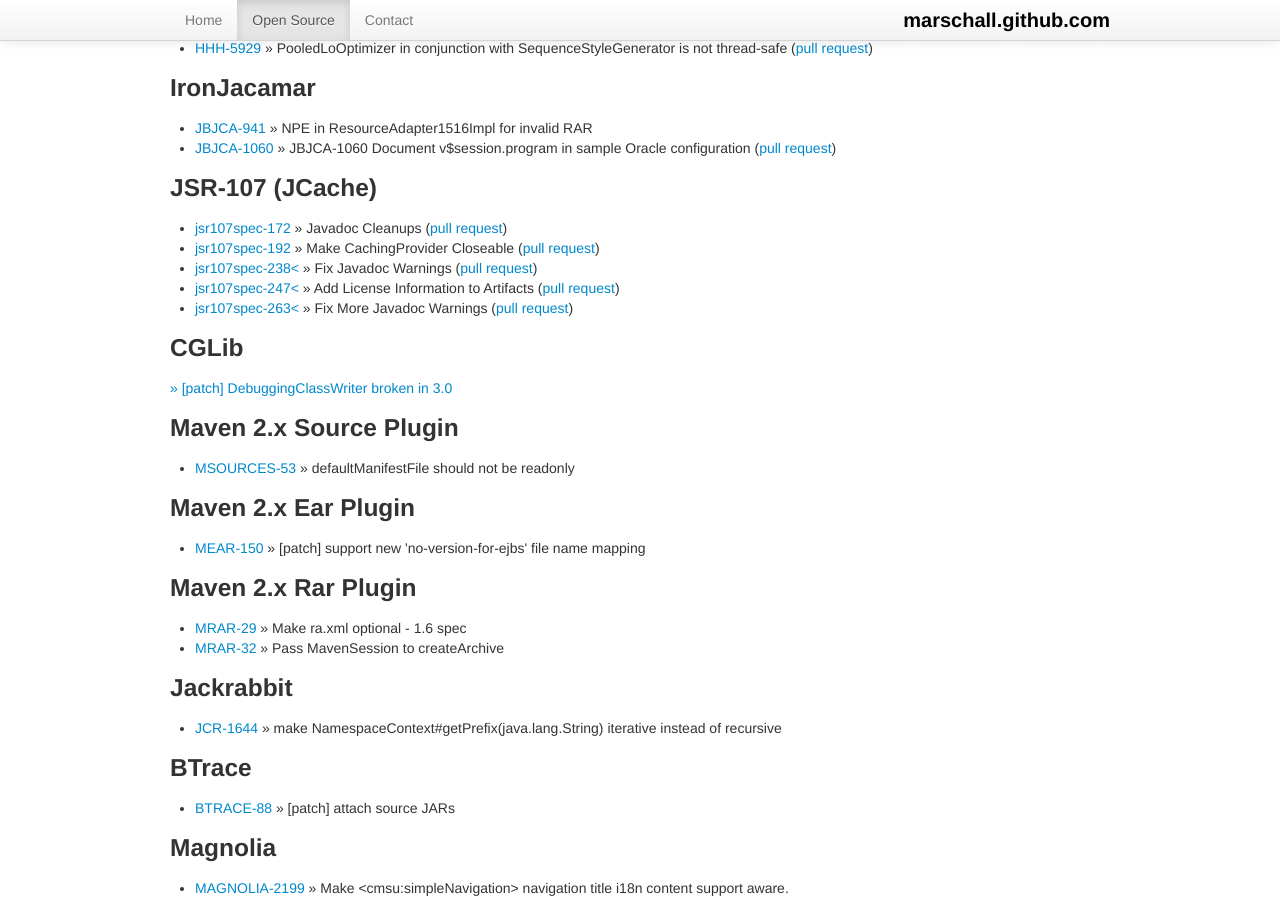
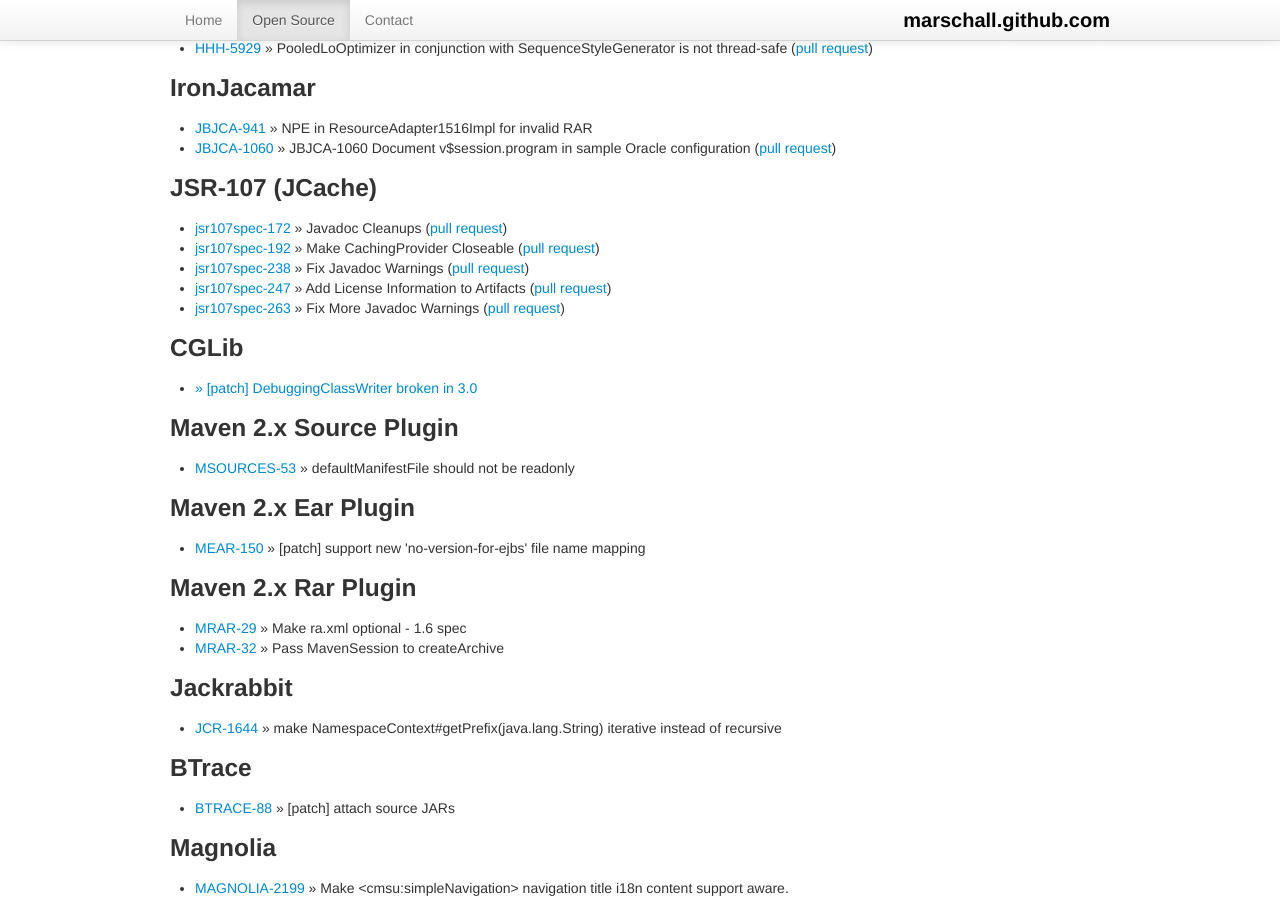
Before and after one commit to marschall/marschall.github.com, a Jekyll site: the page built from open-source.html, in a window 1280 px wide and 900 px high, scrolled down 1342 px. Built offline with Jekyll 4.4.1, drawn with Linux system fonts in a browser that asks for light colours.

Commit message:
html fixes

```diff
--- a/open-source.html
+++ b/open-source.html
@@ -105,13 +105,15 @@
 <ul>
   <li><a href="https://github.com/jsr107/jsr107spec/pull/172">jsr107spec-172</a> &raquo; Javadoc Cleanups (<a href="https://github.com/jsr107/jsr107spec/pull/172">pull request</a>)</li>
   <li><a href="https://github.com/jsr107/jsr107spec/pull/192">jsr107spec-192</a> &raquo; Make CachingProvider Closeable (<a href="https://github.com/jsr107/jsr107spec/pull/192">pull request</a>)</li>
-  <li><a href="https://github.com/jsr107/jsr107spec/pull/238">jsr107spec-238<</a> &raquo; Fix Javadoc Warnings (<a href="https://github.com/jsr107/jsr107spec/pull/238">pull request</a>)</li>
-  <li><a href="https://github.com/jsr107/jsr107spec/pull/247">jsr107spec-247<</a> &raquo; Add License Information to Artifacts (<a href="https://github.com/jsr107/jsr107spec/pull/247">pull request</a>)</li>
-  <li><a href="https://github.com/jsr107/jsr107spec/pull/263">jsr107spec-263<</a> &raquo; Fix More Javadoc Warnings (<a href="https://github.com/jsr107/jsr107spec/pull/263">pull request</a>)</li>
+  <li><a href="https://github.com/jsr107/jsr107spec/pull/238">jsr107spec-238</a> &raquo; Fix Javadoc Warnings (<a href="https://github.com/jsr107/jsr107spec/pull/238">pull request</a>)</li>
+  <li><a href="https://github.com/jsr107/jsr107spec/pull/247">jsr107spec-247</a> &raquo; Add License Information to Artifacts (<a href="https://github.com/jsr107/jsr107spec/pull/247">pull request</a>)</li>
+  <li><a href="https://github.com/jsr107/jsr107spec/pull/263">jsr107spec-263</a> &raquo; Fix More Javadoc Warnings (<a href="https://github.com/jsr107/jsr107spec/pull/263">pull request</a>)</li>
 
 </ul>
 <h3>CGLib</h3>
-  <a href="https://sourceforge.net/tracker/?func=detail&aid=3601081&group_id=56933&atid=482368"> &raquo;  [patch] DebuggingClassWriter broken in 3.0 </a>
+<ul>
+  <li><a href="https://sourceforge.net/tracker/?func=detail&aid=3601081&group_id=56933&atid=482368"> &raquo;  [patch] DebuggingClassWriter broken in 3.0 </a></li>
+</ul>
 <!--
 <h3>Kotlin</h3>
 <ul>
```
